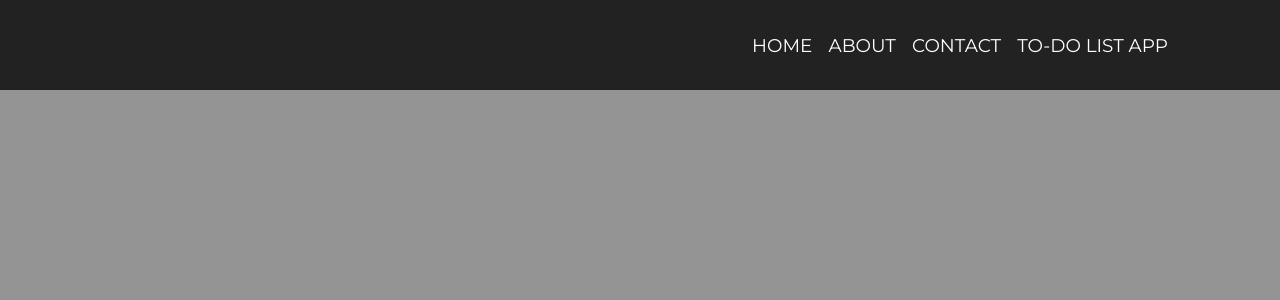
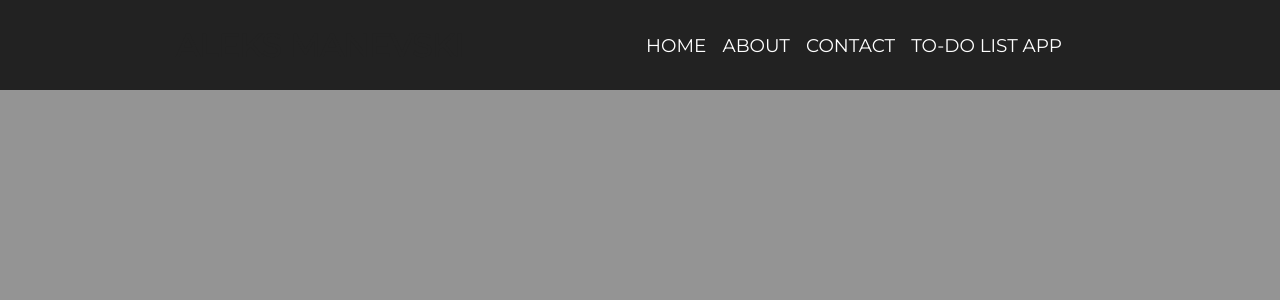
Before and after one commit to heyaleks1/Portfolio, a PHP site: page / in a window 1280 px wide. Shown: the top 300 px of the page. Run offline with PHP 8.4, Linux system fonts and the light colour scheme; some libraries are stand-ins or nearby versions.

Commit message:
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

```diff
--- a/styles.css
+++ b/styles.css
@@ -32,8 +32,8 @@ nav {
     padding: 0;
     margin: 0;
     display: inline-flex;
-    justify-content: space-evenly;
-    align-items: right;
+    justify-content: left;
+
     min-width: 350px;
 }
 li {
```
